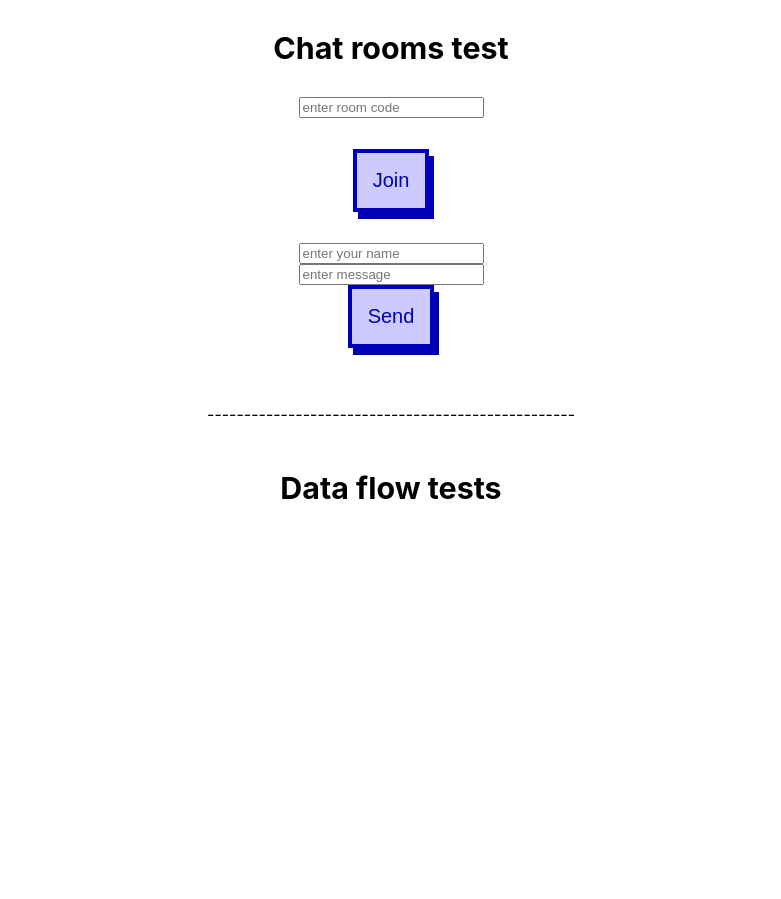
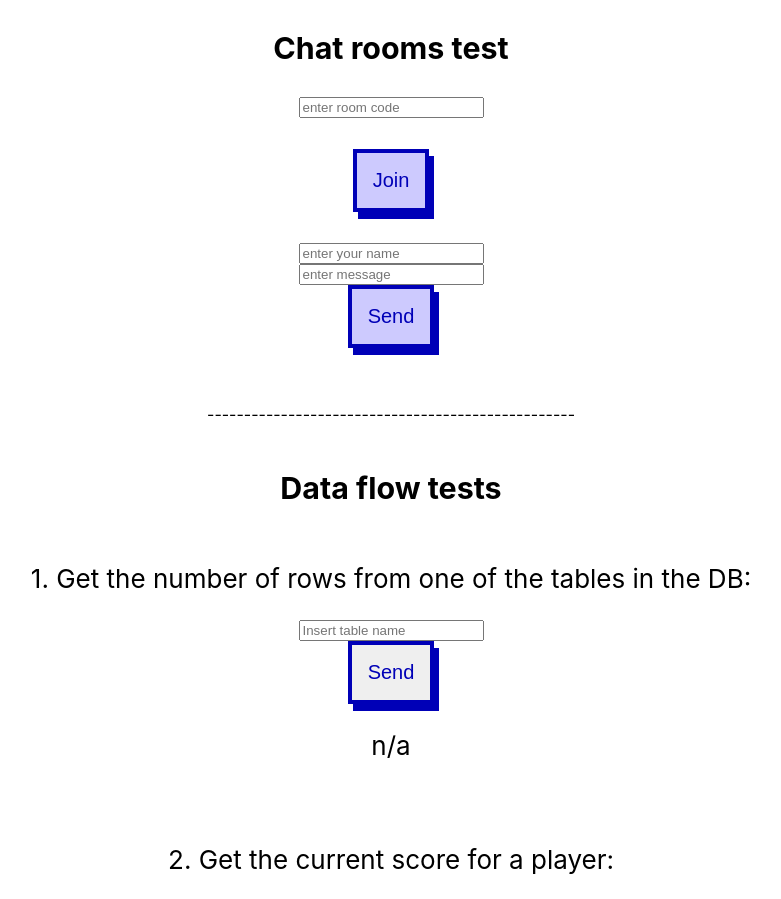
Before and after one commit to mjoyal/crewlywed-frontend, a React (Create React App) app: page / in a window 1280 px wide. Shown: the top 899 px of the page, without its empty margins (249-1030 px from the left). Before the commit the page ends 800 px from the top, so only its background shows below. Built offline with nearby package versions, Linux system fonts and the light colour scheme.

Commit message:
Create data flow test: Return count(*) for inputted table name

```diff
--- a/src/App.js
+++ b/src/App.js
@@ -9,16 +9,7 @@ const ENDPOINT = "http://localhost:8080";
 const socket = io(ENDPOINT);
 
 function App() {
-
-  // // BELOW: This can be used in conjunction w/ useEffect to make sure the app doesn't render until data is received:
-  // const [loading, setLoading] = useState(true);
-  // // THEN: Put the following right about the return of this function:
-  // if (loading) {
-  //   return null;
-  // };
-  // // AND: Put the below inside the useEffect:
-  // setLoading(false);
-
+  const [numRounds, setNumRounds] = useState("n/a")
 
   // BELOW: Example of getting data from the DB via JSON object from server, upon connection:
   useEffect(() => {
@@ -28,12 +19,13 @@ function App() {
     }, []);
 
 
-  //BELOW: Chatrooms example:
+  //BELOW: CHAT ROOMS TEST:
     const joinRoom = function () {
       const roomCode = document.querySelector('#test').value;
       console.log('join room!')
       socket.emit('join room', roomCode);
-    }
+    };
+
     const sendMessage = function () {
       const message = document.querySelector('#message-test').value;
       const name = document.querySelector('#name-test').value;
@@ -44,14 +36,41 @@ function App() {
         room
       }
       socket.emit('message', messageData);
-    }
+    };
+
     socket.on('message', (messageData) => {
       console.log('message', messageData.message);
       console.log('from:', messageData.name);
     });
 
+
+  //BELOW: DATA FLOW TESTS:
+
+  //0. Test basic data flow:
+  useEffect(() => {
+    socket.emit('hi',{name: "Will"});
+    }, []);
+
+  //1. countRows:
+  const getRowCount = function () {
+    const table = document.querySelector('#getRowCount').value;
+    socket.emit('rowCount', table)
+  };
+
+  socket.on('rowCountReturn', rowCount => {
+    setNumRounds(rowCount);
+  });
+
+  //2. countRows:
+  const getCurrentScore = function () {
+
+  };
+
+
   return (
     <div className="App">
+
+      {/* CHAT ROOMS TEST: */}
       <header className="App-header">
         <h3> Chat rooms test</h3>
         <input id="test" type="text" placeholder="enter room code" />
@@ -64,9 +83,24 @@ function App() {
       </header>
       <br></br>
       <br></br>
+
       <p> -------------------------------------------------- </p>
+
+      {/* DATA FLOW TESTS: */}
       <header className="App-header">
         <h3> Data flow tests</h3>
+
+        {/* 1. countRows */}
+        <p>1. Get the number of rows from one of the tables in the DB:</p>
+        <input id="getRowCount" type="text" placeholder="Insert table name" />
+        <Button onClick={getRowCount}>Send</Button>
+        <p>{numRounds}</p>
+        <br></br>
+
+        {/* 2. getScore */}
+        <p>2. Get the current score for a player:</p>
+        <input id="getCurrentScore" type="text" placeholder="Insert player ID" />
+        <Button onClick={getCurrentScore}>Send</Button>
       </header>
     </div>
   );
```
